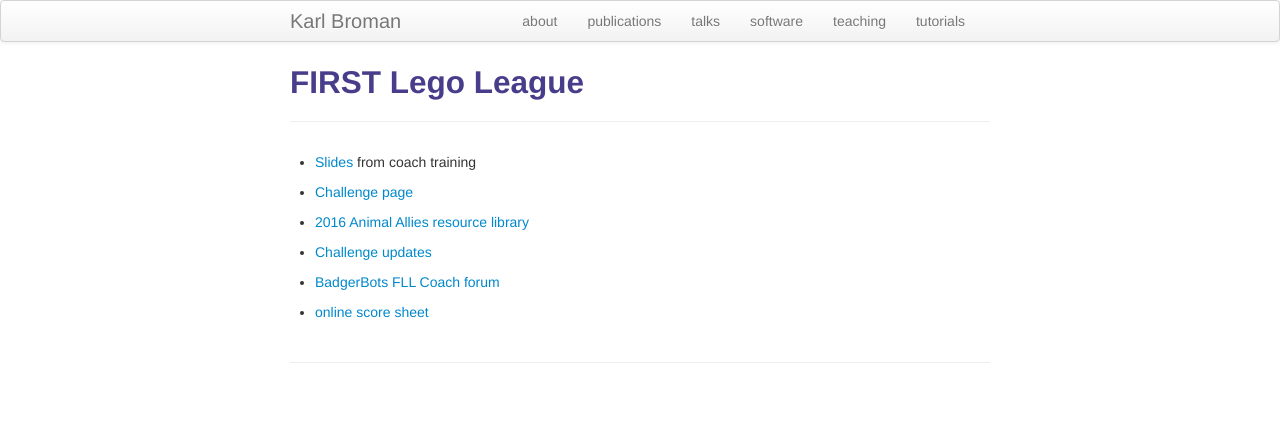
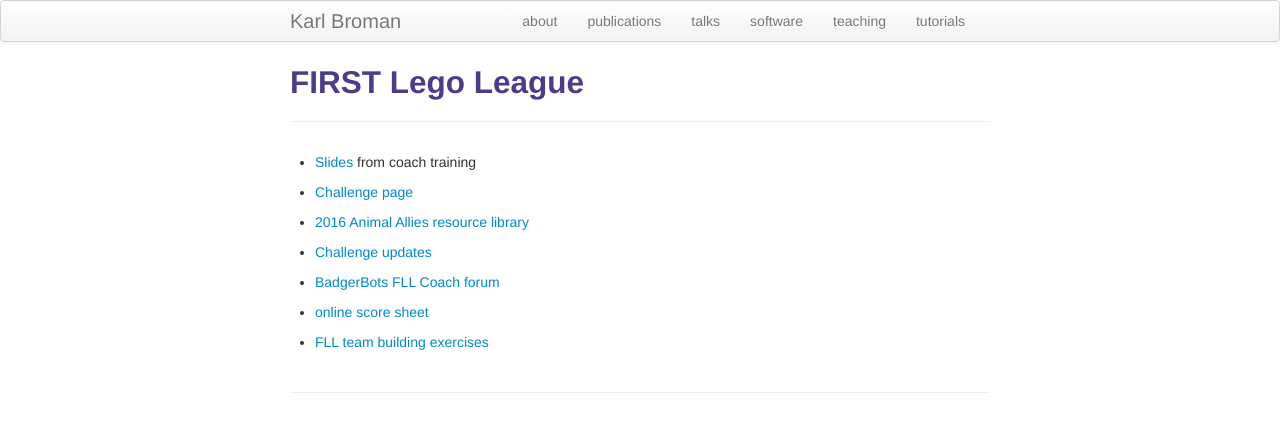
Before and after one commit to kbroman/kbroman.github.io, a Jekyll site: the page built from pages/fll.md, in a window 1280 px wide. Shown: the top 432 px of the page. Built offline with Jekyll 4.4.1, drawn with Linux system fonts in a browser that asks for light colours.

Commit message:
pages/fll: add link to a page with team building activities

```diff
--- a/pages/fll.md
+++ b/pages/fll.md
@@ -15,3 +15,5 @@
 - [BadgerBots FLL Coach forum](https://groups.google.com/a/badgerbots.org/forum/#!forum/fllmentors)
 
 - [online score sheet](http://flltournament.com/Scoresheet.aspx?CID=29)
+
+- [FLL team building exercises](http://youngbotbuilders.blogspot.com/2011/04/fll-teambuilding-activities.html)
```
